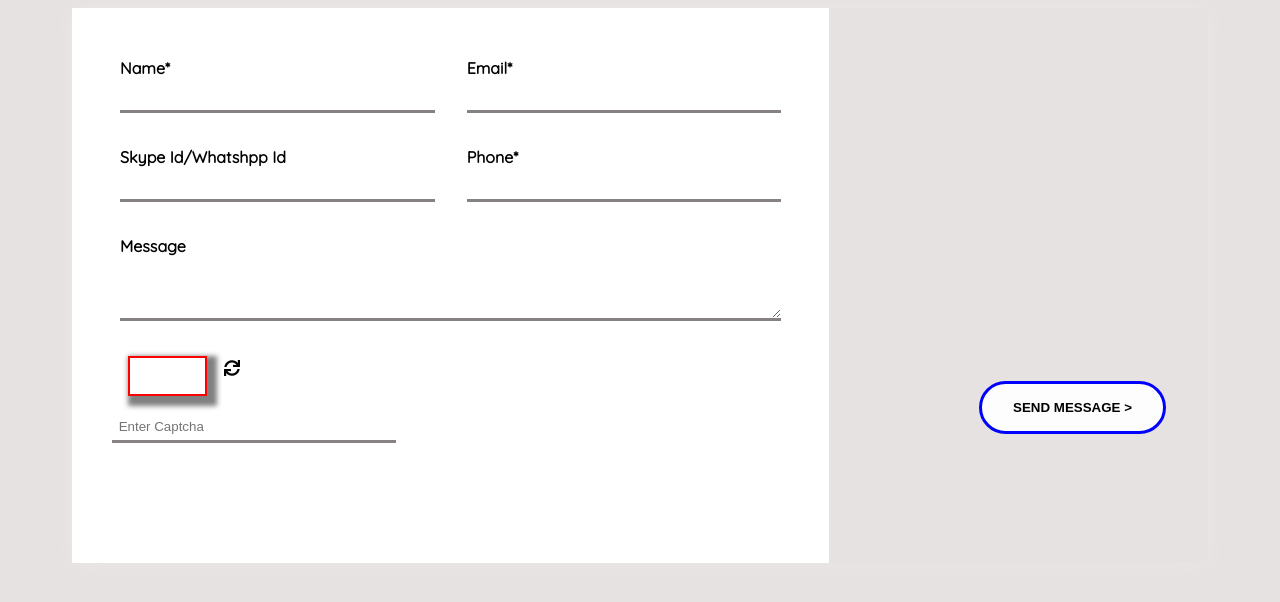
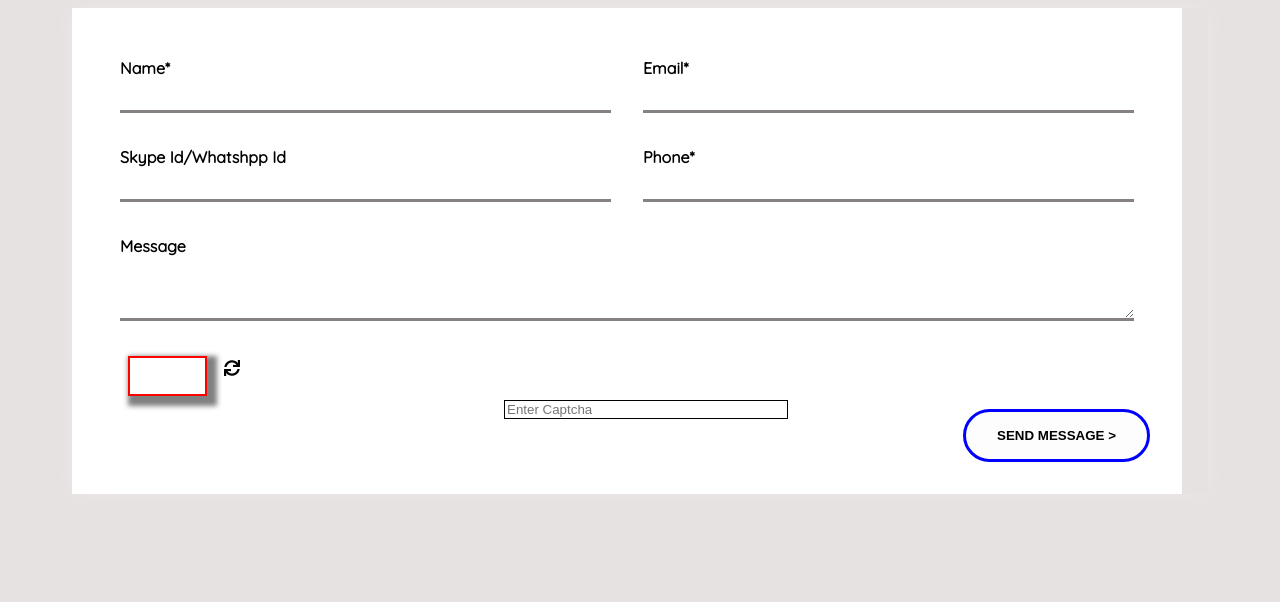
Before and after one commit to harshitdixit9680/captcha-form, a plain HTML site: page index.html in a window 1280 px wide. Drawn offline with nearby package versions, Linux system fonts and the light colour scheme.

Commit message:
Update index.html

```diff
--- a/index.html
+++ b/index.html
@@ -59,17 +59,18 @@
 
 
 
-                    <p class="superb">
-                        <label]></label>
-                        <input type="text" id="submit" placeholder="Enter Captcha" name="fullname">
-                    </p>
 
                 </div>
-                <p class="block">
-                    <button type="submit" id="btn" class="btn btn-outline-primary" onclick="printmsg()">SEND MESSAGE ></button>
+
+                </form>
+                <p class="superb">
+                    <label]></label>
+                    <input type="text" id="submit" placeholder="Enter Captcha" name="fullname">
                 </p>
-                </form>
 
+                 <div class="block">
+                        <button type="submit" id="btn" class="btn btn-outline-primary" onclick="printmsg()">SEND MESSAGE ></button>
+                    </div>
             </div>
             <!-- <div class="contact-info">
                 <h4>More Info</h4>
```
